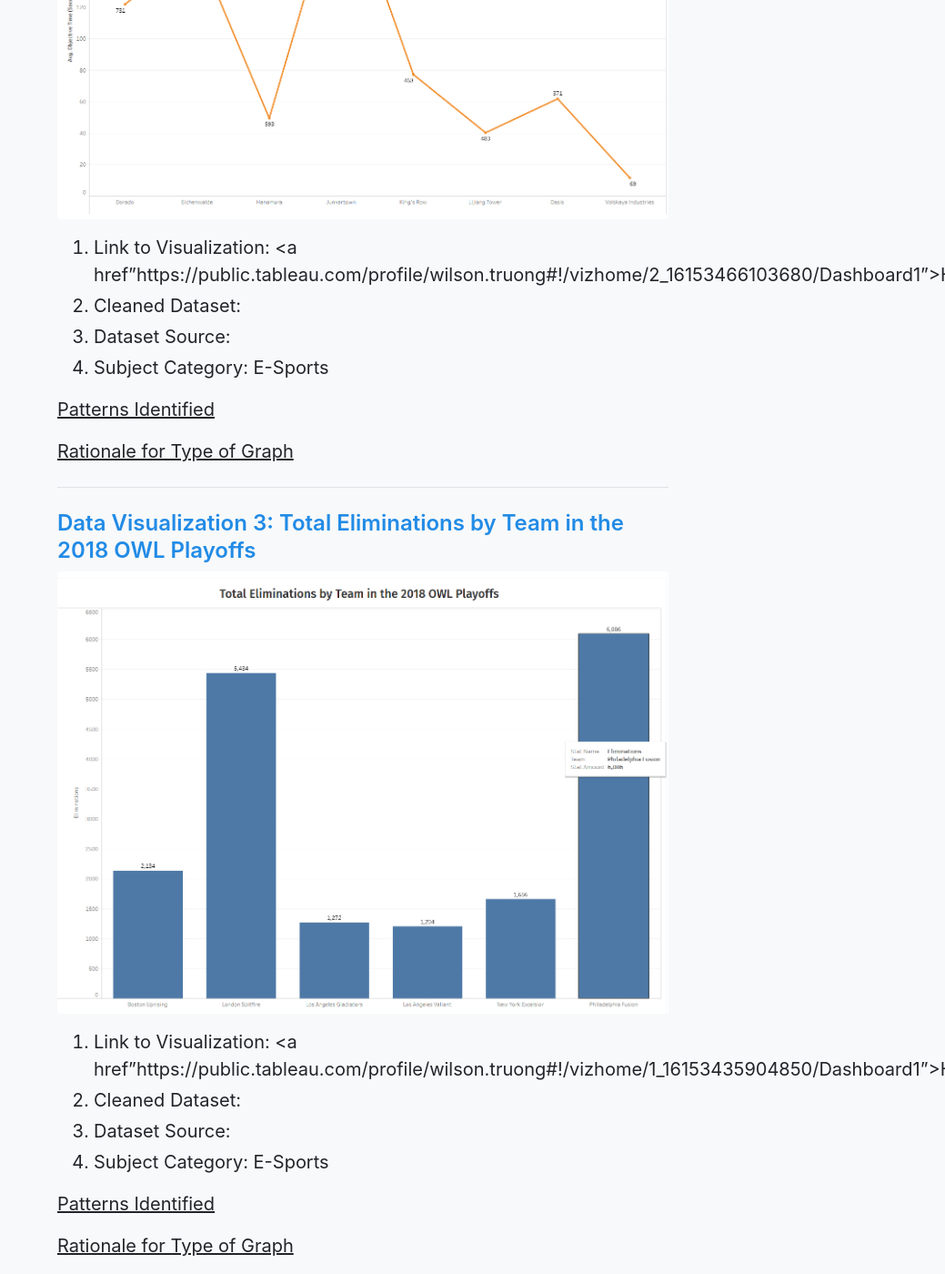
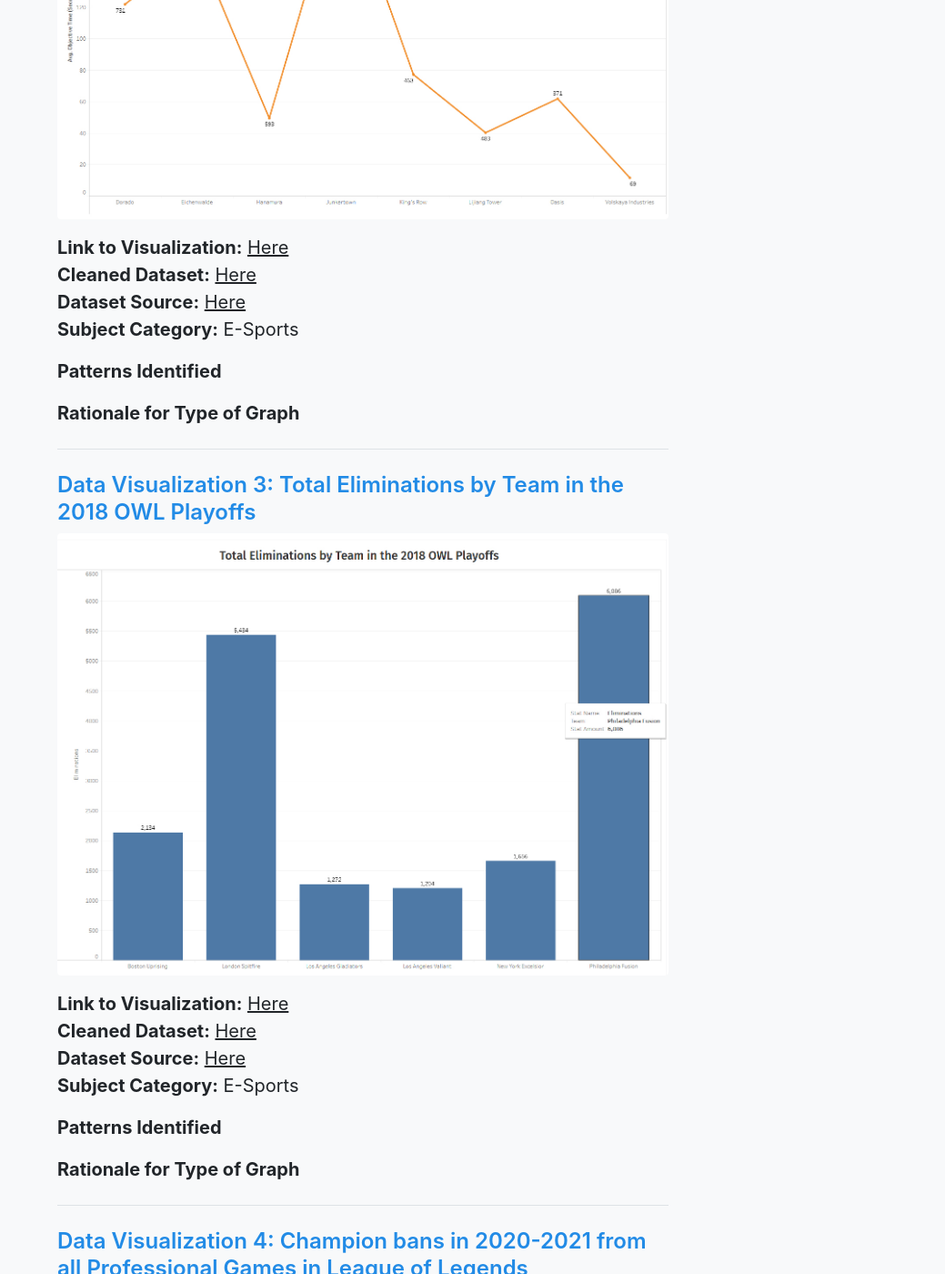
Before and after one commit to ixdwtruong/ixdwtruong.github.io, a Jekyll site: the page built from _posts/0001-01-11-visnar2p3.md, in a window 1280 px wide and 1400 px high, scrolled down 1409 px. Shown: the whole window at 91% size, without its empty margins (241-1280 px from the left). Built offline with Jekyll 4.4.1, drawn with Linux system fonts in a browser that asks for light colours; some of the changed text lies outside the part shown.

Commit message:
Update 0001-01-11-visnar2p3.md

```diff
--- a/_posts/0001-01-11-visnar2p3.md
+++ b/_posts/0001-01-11-visnar2p3.md
@@ -27,14 +27,14 @@ permalink: /visnar2p3/
 
 ![image](/images/vizinfop2_0001_Layer 9.jpg)
 
-1. Link to Visualization: <a href"https://public.tableau.com/profile/wilson.truong#!/vizhome/2_16153466103680/Dashboard1">Here</a>
-2. Cleaned Dataset:
-3. Dataset Source:
-4. Subject Category: E-Sports
+<b>Link to Visualization:</b> <a href="https://public.tableau.com/profile/wilson.truong#!/vizhome/3_16153519202470/Dashboard1">Here</a> <br>
+<b>Cleaned Dataset:</b> <a href="https://public.tableau.com/profile/wilson.truong#!/vizhome/3_16153519202470/Dashboard1">Here</a> <br>
+<b>Dataset Source:</b> <a href="https://public.tableau.com/profile/wilson.truong#!/vizhome/3_16153519202470/Dashboard1">Here</a> <br>
+<b>Subject Category:</b> E-Sports
 
-<u>Patterns Identified</u>
+<b>Patterns Identified</b>
 
-<u>Rationale for Type of Graph</u>
+<b>Rationale for Type of Graph</b>
 
 -----
 
@@ -42,14 +42,14 @@ permalink: /visnar2p3/
 
 ![image](/images/vizinfop2_0002_Layer 8.jpg)
 
-1. Link to Visualization: <a href"https://public.tableau.com/profile/wilson.truong#!/vizhome/1_16153435904850/Dashboard1">Here</a>
-2. Cleaned Dataset:
-3. Dataset Source:
-4. Subject Category: E-Sports
+<b>Link to Visualization:</b> <a href="https://public.tableau.com/profile/wilson.truong#!/vizhome/3_16153519202470/Dashboard1">Here</a> <br>
+<b>Cleaned Dataset:</b> <a href="https://public.tableau.com/profile/wilson.truong#!/vizhome/3_16153519202470/Dashboard1">Here</a> <br>
+<b>Dataset Source:</b> <a href="https://public.tableau.com/profile/wilson.truong#!/vizhome/3_16153519202470/Dashboard1">Here</a> <br>
+<b>Subject Category:</b> E-Sports
 
-<u>Patterns Identified</u>
+<b>Patterns Identified</b>
 
-<u>Rationale for Type of Graph</u>
+<b>Rationale for Type of Graph</b>
 
 -----
 
@@ -57,14 +57,14 @@ permalink: /visnar2p3/
 
 ![image](/images/vizinfop2_0003_Layer 7.jpg)
 
-1. Link to Visualization: <a href"https://public.tableau.com/profile/wilson.truong#!/vizhome/4_16153551494410/Dashboard1">Here</a>
-2. Cleaned Dataset:
-3. Dataset Source:
-4. Subject Category: E-Sports
+<b>Link to Visualization:</b> <a href="https://public.tableau.com/profile/wilson.truong#!/vizhome/3_16153519202470/Dashboard1">Here</a> <br>
+<b>Cleaned Dataset:</b> <a href="https://public.tableau.com/profile/wilson.truong#!/vizhome/3_16153519202470/Dashboard1">Here</a> <br>
+<b>Dataset Source:</b> <a href="https://public.tableau.com/profile/wilson.truong#!/vizhome/3_16153519202470/Dashboard1">Here</a> <br>
+<b>Subject Category:</b> E-Sports
 
-<u>Patterns Identified</u>
+<b>Patterns Identified</b>
 
-<u>Rationale for Type of Graph</u>
+<b>Rationale for Type of Graph</b>
 
 -----
 
@@ -72,14 +72,14 @@ permalink: /visnar2p3/
 
 ![image](/images/vizinfop2_0004_Layer 6.jpg)
 
-1. Link to Visualization: <a href"https://public.tableau.com/profile/wilson.truong#!/vizhome/5_16153562434380/Dashboard1">Here</a>
-2. Cleaned Dataset:
-3. Dataset Source:
-4. Subject Category: E-Sports
+<b>Link to Visualization:</b> <a href="https://public.tableau.com/profile/wilson.truong#!/vizhome/3_16153519202470/Dashboard1">Here</a> <br>
+<b>Cleaned Dataset:</b> <a href="https://public.tableau.com/profile/wilson.truong#!/vizhome/3_16153519202470/Dashboard1">Here</a> <br>
+<b>Dataset Source:</b> <a href="https://public.tableau.com/profile/wilson.truong#!/vizhome/3_16153519202470/Dashboard1">Here</a> <br>
+<b>Subject Category:</b> E-Sports
 
-<u>Patterns Identified</u>
+<b>Patterns Identified</b>
 
-<u>Rationale for Type of Graph</u>
+<b>Rationale for Type of Graph</b>
 
 -----
 
@@ -87,14 +87,14 @@ permalink: /visnar2p3/
 
 ![image](/images/vizinfop2_0005_Layer 5.jpg)
 
-1. Link to Visualization: <a href"https://public.tableau.com/profile/wilson.truong#!/vizhome/6_16153584002250/Dashboard1">Here</a>
-2. Cleaned Dataset:
-3. Dataset Source:
-4. Subject Category: E-Sports
+<b>Link to Visualization:</b> <a href="https://public.tableau.com/profile/wilson.truong#!/vizhome/3_16153519202470/Dashboard1">Here</a> <br>
+<b>Cleaned Dataset:</b> <a href="https://public.tableau.com/profile/wilson.truong#!/vizhome/3_16153519202470/Dashboard1">Here</a> <br>
+<b>Dataset Source:</b> <a href="https://public.tableau.com/profile/wilson.truong#!/vizhome/3_16153519202470/Dashboard1">Here</a> <br>
+<b>Subject Category:</b> E-Sports
 
-<u>Patterns Identified</u>
+<b>Patterns Identified</b>
 
-<u>Rationale for Type of Graph</u>
+<b>Rationale for Type of Graph</b>
 
 -----
 
@@ -102,14 +102,14 @@ permalink: /visnar2p3/
 
 ![image](/images/vizinfop2_0006_Layer 4.jpg)
 
-1. Link to Visualization: <a href"https://public.tableau.com/profile/wilson.truong#!/vizhome/7_16155245326850/Dashboard1">Here</a>
-2. Cleaned Dataset:
-3. Dataset Source:
-4. Subject Category: E-Sports
+<b>Link to Visualization:</b> <a href="https://public.tableau.com/profile/wilson.truong#!/vizhome/3_16153519202470/Dashboard1">Here</a> <br>
+<b>Cleaned Dataset:</b> <a href="https://public.tableau.com/profile/wilson.truong#!/vizhome/3_16153519202470/Dashboard1">Here</a> <br>
+<b>Dataset Source:</b> <a href="https://public.tableau.com/profile/wilson.truong#!/vizhome/3_16153519202470/Dashboard1">Here</a> <br>
+<b>Subject Category:</b> E-Sports
 
-<u>Patterns Identified</u>
+<b>Patterns Identified</b>
 
-<u>Rationale for Type of Graph</u>
+<b>Rationale for Type of Graph</b>
 
 -----
 
@@ -117,14 +117,14 @@ permalink: /visnar2p3/
 
 ![image](/images/vizinfop2_0007_Layer 3.jpg)
 
-1. Link to Visualization: <a href"https://public.tableau.com/profile/wilson.truong#!/vizhome/8_16155301397100/Dashboard1">Here</a>
-2. Cleaned Dataset:
-3. Dataset Source:
-4. Subject Category: E-Sports
+<b>Link to Visualization:</b> <a href="https://public.tableau.com/profile/wilson.truong#!/vizhome/3_16153519202470/Dashboard1">Here</a> <br>
+<b>Cleaned Dataset:</b> <a href="https://public.tableau.com/profile/wilson.truong#!/vizhome/3_16153519202470/Dashboard1">Here</a> <br>
+<b>Dataset Source:</b> <a href="https://public.tableau.com/profile/wilson.truong#!/vizhome/3_16153519202470/Dashboard1">Here</a> <br>
+<b>Subject Category:</b> E-Sports
 
-<u>Patterns Identified</u>
+<b>Patterns Identified</b>
 
-<u>Rationale for Type of Graph</u>
+<b>Rationale for Type of Graph</b>
 
 -----
 
@@ -132,14 +132,14 @@ permalink: /visnar2p3/
 
 ![image](/images/vizinfop2_0008_Layer 2.jpg)
 
-1. Link to Visualization: <a href"https://public.tableau.com/profile/wilson.truong#!/vizhome/9_16155961625820/Dashboard1">Here</a>
-2. Cleaned Dataset:
-3. Dataset Source:
-4. Subject Category: E-Sports
+<b>Link to Visualization:</b> <a href="https://public.tableau.com/profile/wilson.truong#!/vizhome/3_16153519202470/Dashboard1">Here</a> <br>
+<b>Cleaned Dataset:</b> <a href="https://public.tableau.com/profile/wilson.truong#!/vizhome/3_16153519202470/Dashboard1">Here</a> <br>
+<b>Dataset Source:</b> <a href="https://public.tableau.com/profile/wilson.truong#!/vizhome/3_16153519202470/Dashboard1">Here</a> <br>
+<b>Subject Category:</b> E-Sports
 
-<u>Patterns Identified</u>
+<b>Patterns Identified</b>
 
-<u>Rationale for Type of Graph</u>
+<b>Rationale for Type of Graph</b>
 
 -----
 
@@ -147,13 +147,13 @@ permalink: /visnar2p3/
 
 ![image](/images/vizinfop2_0009_Layer 1.jpg)
 
-1. Link to Visualization: <a href"https://public.tableau.com/profile/wilson.truong#!/vizhome/10_16160192472750/Dashboard1">Here</a>
-2. Cleaned Dataset:
-3. Dataset Source:
-4. Subject Category: E-Sports
+<b>Link to Visualization:</b> <a href="https://public.tableau.com/profile/wilson.truong#!/vizhome/3_16153519202470/Dashboard1">Here</a> <br>
+<b>Cleaned Dataset:</b> <a href="https://public.tableau.com/profile/wilson.truong#!/vizhome/3_16153519202470/Dashboard1">Here</a> <br>
+<b>Dataset Source:</b> <a href="https://public.tableau.com/profile/wilson.truong#!/vizhome/3_16153519202470/Dashboard1">Here</a> <br>
+<b>Subject Category:</b> E-Sports
 
-<u>Patterns Identified</u>
+<b>Patterns Identified</b>
 
-<u>Rationale for Type of Graph</u>
+<b>Rationale for Type of Graph</b>
 
 -----
```
